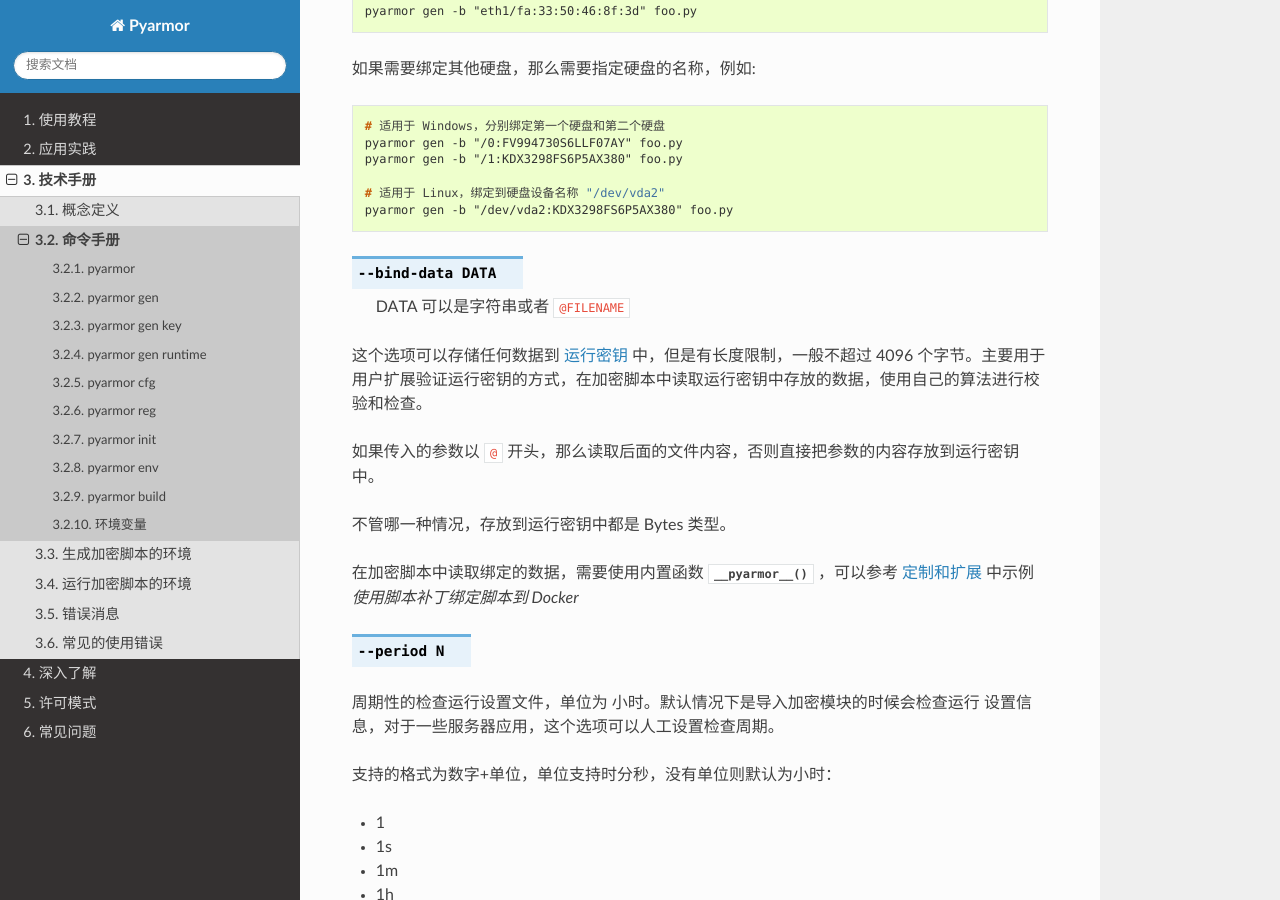
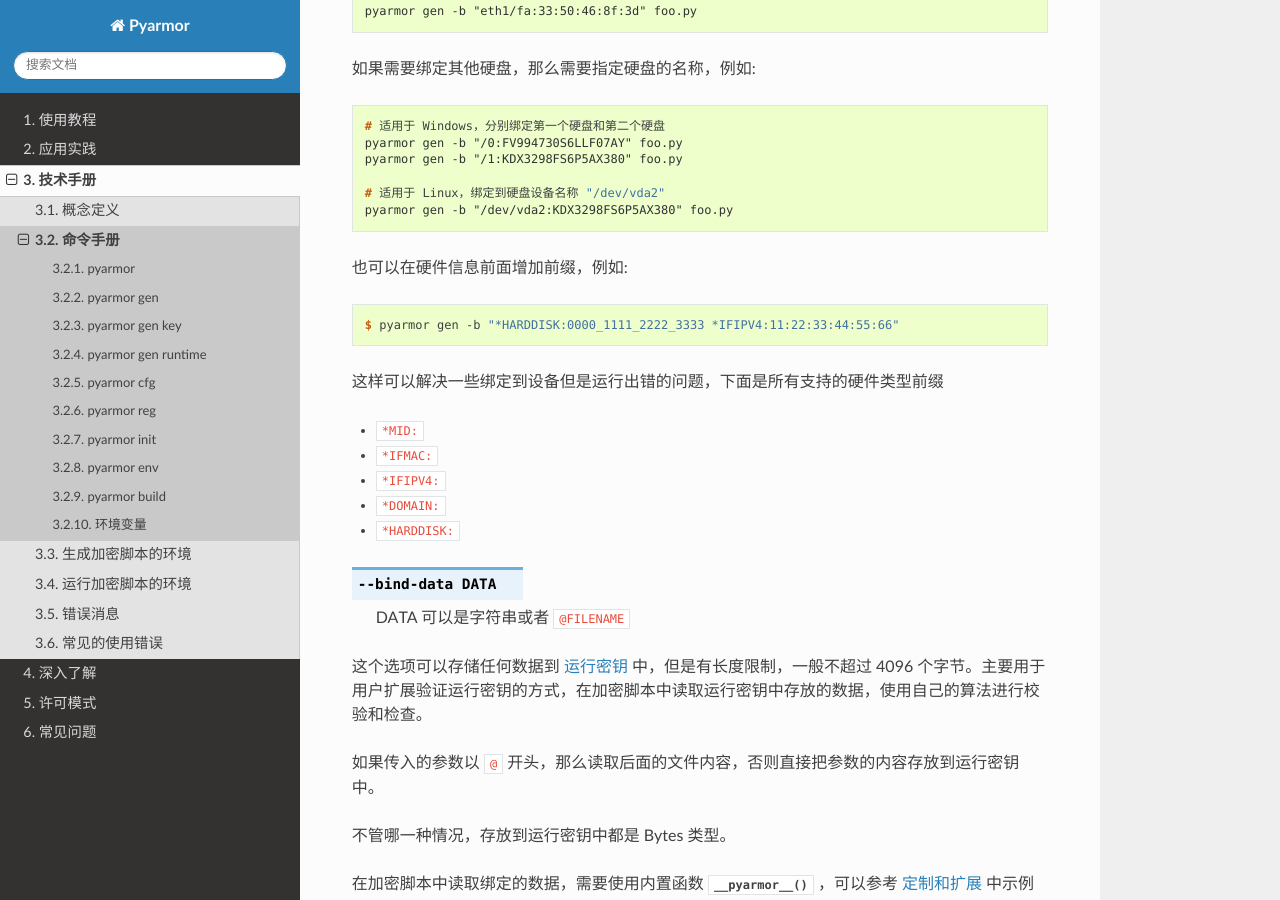
Before and after one commit to dashingsoft/pyarmor-docs-zh, a Sphinx documentation site: the page built from docs/reference/man.rst, in a window 1280 px wide and 900 px high, scrolled down 9914 px. Built offline with Sphinx 7.4.7 and the Read the Docs theme 3.1.0, drawn with Linux system fonts in a browser that asks for light colours.

Commit message:
Doc hardware prefix for --bind-device

```diff
--- a/docs/reference/man.rst
+++ b/docs/reference/man.rst
@@ -351,6 +351,17 @@
     # 适用于 Linux，绑定到硬盘设备名称 "/dev/vda2"
     pyarmor gen -b "/dev/vda2:KDX3298FS6P5AX380" foo.py
 
+也可以在硬件信息前面增加前缀，例如::
+
+    $ pyarmor gen -b "*HARDDISK:0000_1111_2222_3333 *IFIPV4:11:22:33:44:55:66"
+
+这样可以解决一些绑定到设备但是运行出错的问题，下面是所有支持的硬件类型前缀
+
+- ``*MID:``
+- ``*IFMAC:``
+- ``*IFIPV4:``
+- ``*DOMAIN:``
+- ``*HARDDISK:``
 
 .. option:: --bind-data DATA
 
```
